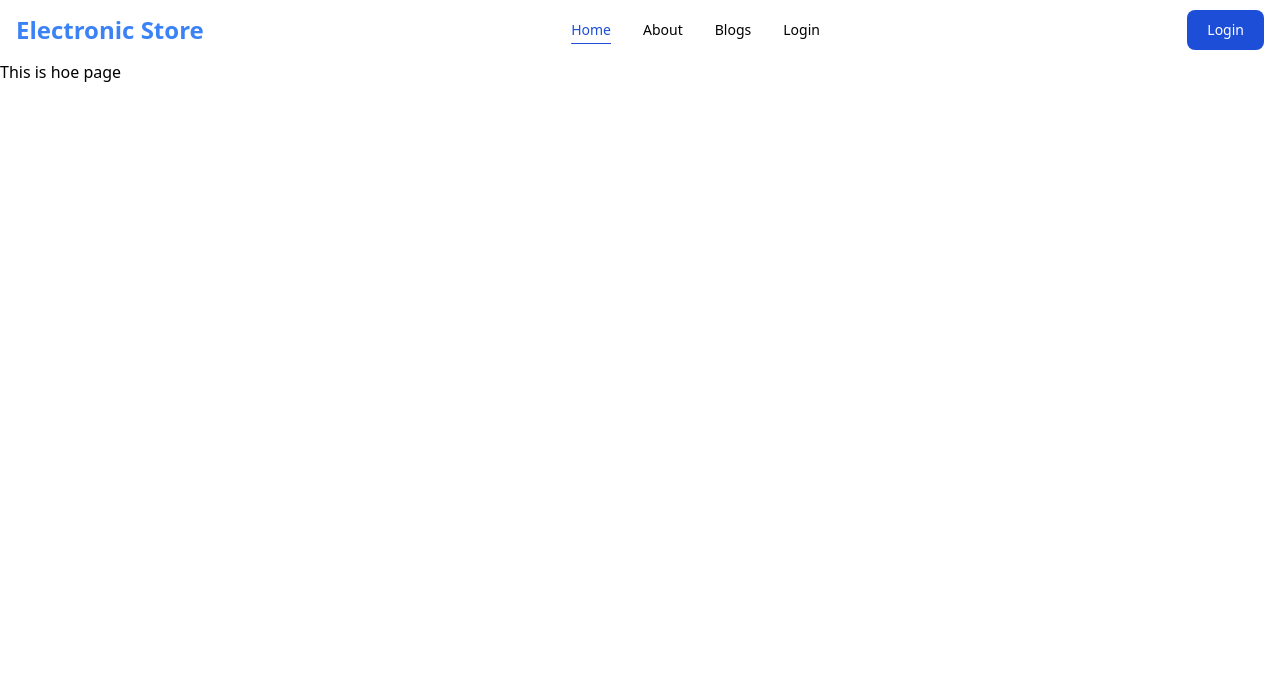
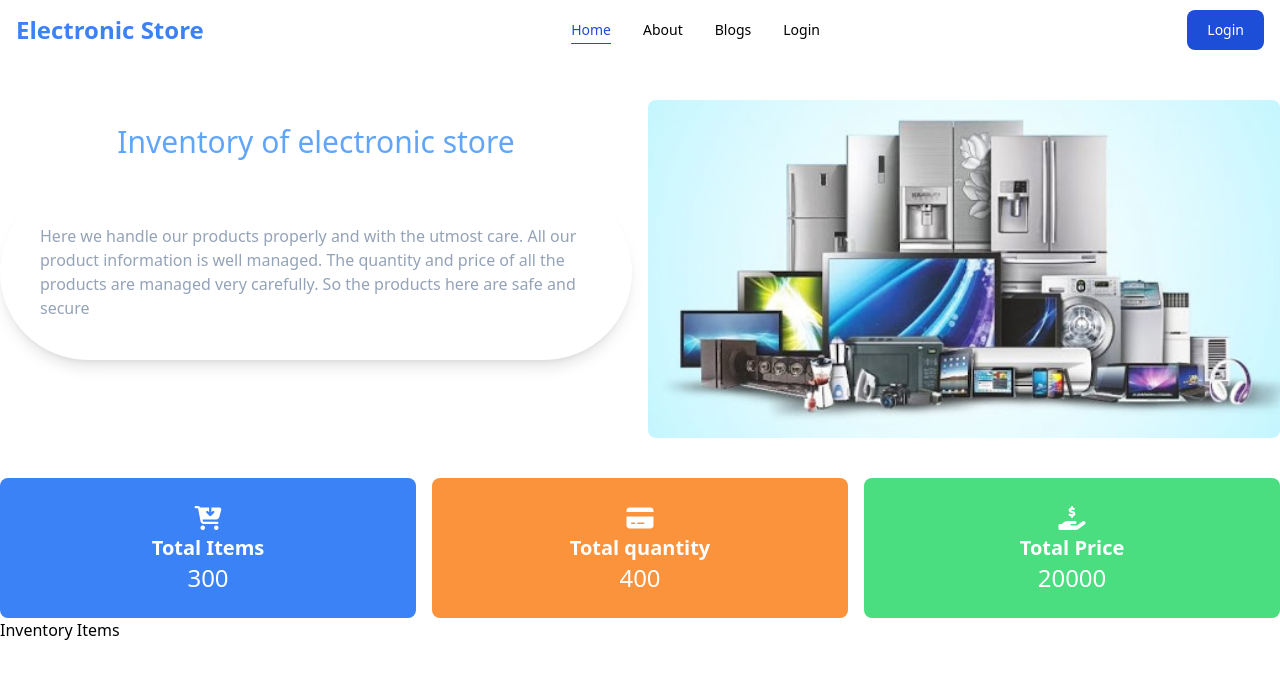
Before and after one commit to Mehedi4467/warehouse-management-client-side, a React (Create React App) app: page / in a window 1280 px wide. Shown: the top 678 px of the page. Built offline with nearby package versions, Linux system fonts and the light colour scheme.

Commit message:
manage product design complated

```diff
--- a/public/index.html
+++ b/public/index.html
@@ -25,6 +25,7 @@
       work correctly both with client-side routing and a non-root public URL.
       Learn how to configure a non-root public URL by running `npm run build`.
     -->
+    <script src="https://kit.fontawesome.com/de3d1d0a30.js" crossorigin="anonymous"></script>
     <title>Electronic Store</title>
   </head>
   <body>
--- /dev/null
+++ b/src/Components/Home/Banner.js
@@ -0,0 +1,29 @@
+import React from "react";
+import banner from "../../Images/banner.png";
+
+const Banner = () => {
+  return (
+    <div className="grid grid-cols-1 md:grid-cols-2 justify-between gap-4 mt-10">
+      <div>
+        <h1 className="text-center my-6 text-3xl text-blue-400">
+          Inventory of electronic store
+        </h1>
+        <p className="text-md text-slate-400 p-10 shadow-lg rounded-full">
+          Here we handle our products properly and with the utmost care. All our
+          product information is well managed. The quantity and price of all the
+          products are managed very carefully. So the products here are safe and
+          secure
+        </p>
+      </div>
+      <div className="rounded-lg">
+        <img
+          className="rounded-lg w-full"
+          src={banner}
+          alt="electronic store banner"
+        />
+      </div>
+    </div>
+  );
+};
+
+export default Banner;
--- a/src/Components/Home/Home.js
+++ b/src/Components/Home/Home.js
@@ -1,11 +1,16 @@
-import React from 'react';
+import React from "react";
+import Banner from "./Banner";
+import Items from "./Items";
+import ManageProduct from "./ManageProduct";
 
 const Home = () => {
-    return (
-        <div>
-            <h1>This is hoe page</h1>
-        </div>
-    );
+  return (
+    <div className="container mx-auto">
+      <Banner></Banner>
+      <ManageProduct></ManageProduct>
+      <Items></Items>
+    </div>
+  );
 };
 
 export default Home;
--- /dev/null
+++ b/src/Components/Home/Items.js
@@ -0,0 +1,11 @@
+import React from "react";
+
+const Items = () => {
+  return (
+    <div className="">
+      <h2>Inventory Items</h2>
+    </div>
+  );
+};
+
+export default Items;
--- /dev/null
+++ b/src/Components/Home/ManageProduct.js
@@ -0,0 +1,27 @@
+import React from "react";
+
+const ManageProduct = () => {
+  return (
+    <div className="grid grid-cols-1 md:grid-cols-3 gap-4 mt-10">
+      <div className="bg-blue-500 text-center p-6 rounded-lg">
+        <i className="text-2xl text-white fa-solid fa-cart-arrow-down"></i>
+        <h1 className="text-xl font-bold text-white">Total Items</h1>
+        <p className="text-white text-2xl ">300</p>
+      </div>
+
+      <div className="bg-orange-400 text-center p-6 rounded-lg">
+        <i class="text-2xl text-white fa-solid fa-credit-card"></i>
+        <h1 className="text-xl font-bold text-white">Total quantity</h1>
+        <p className="text-white text-2xl ">400</p>
+      </div>
+
+      <div className="bg-green-400 text-center p-6 rounded-lg">
+        <i class="text-2xl text-white fa-solid fa-hand-holding-dollar"></i>
+        <h1 className="text-xl font-bold text-white">Total Price</h1>
+        <p className="text-white text-2xl ">20000</p>
+      </div>
+    </div>
+  );
+};
+
+export default ManageProduct;
```
Also changed, not shown: src/Images/banner.png (added).
